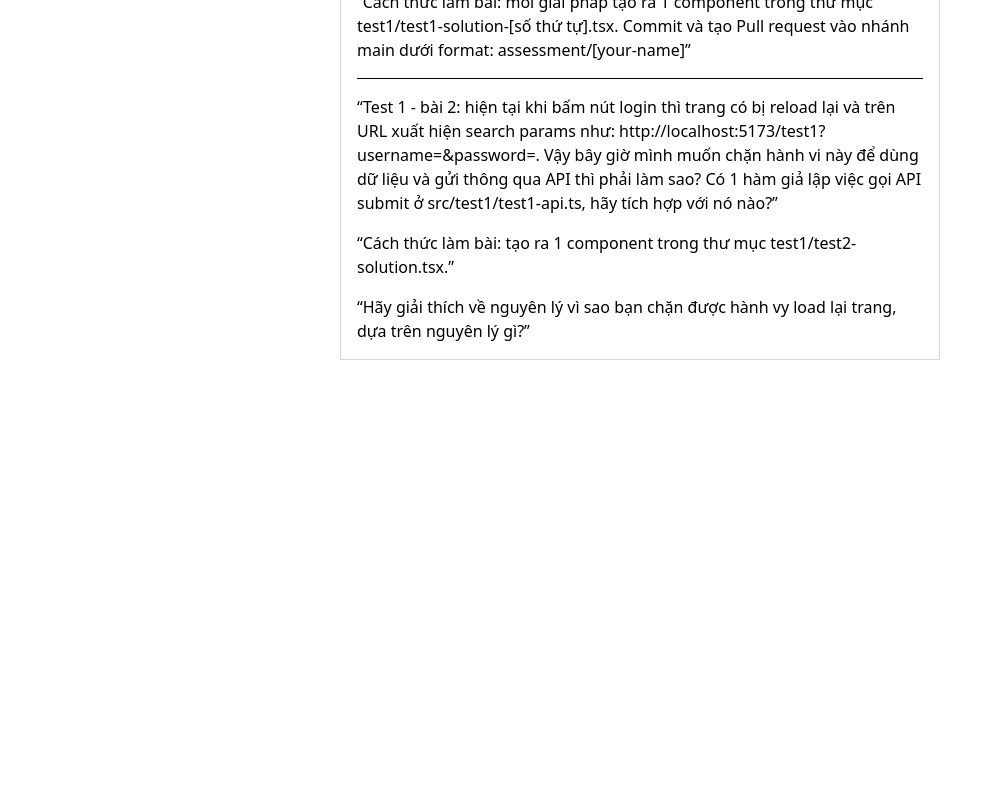
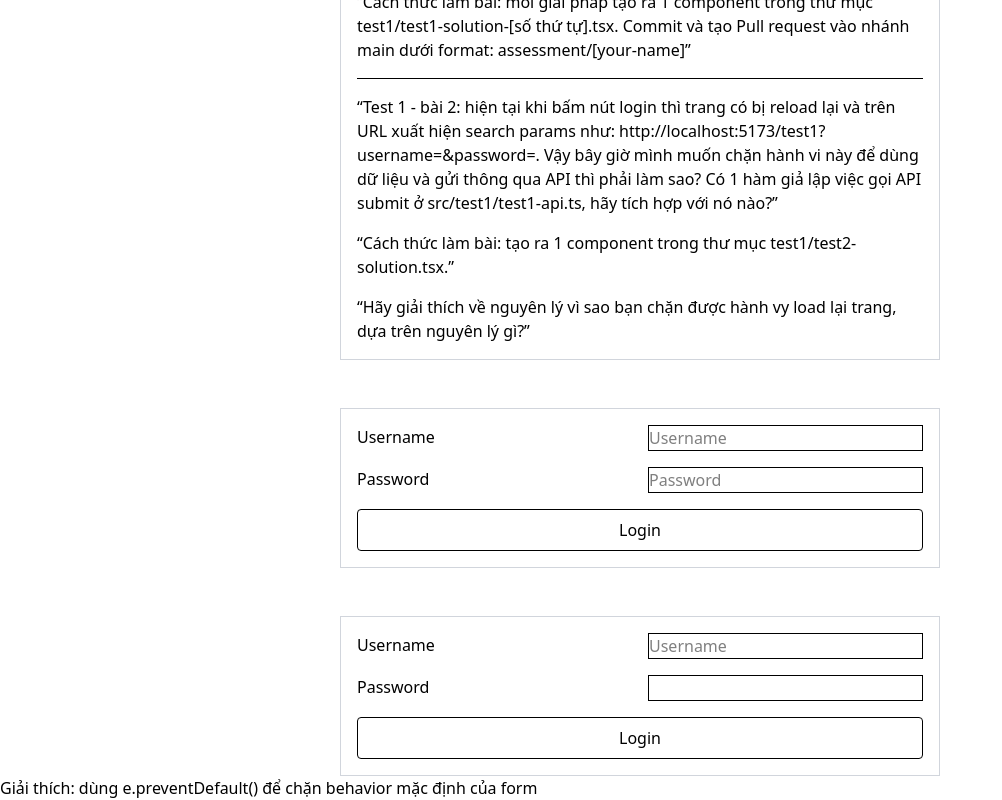
Before and after one commit to dangphu2412/advance-react-assesment, a React (Vite) app: page /test1 in a window 1280 px wide. Shown: the part 369-1169 px from the top of the page, without its empty margins (0-1002 px from the left). Before the commit the page ends 800 px from the top, so only its background shows below. Built offline with nearby package versions, Linux system fonts and the light colour scheme.

Commit message:
"huhu em chua xong bai tap"

```diff
--- a/src/test1/Test1.tsx
+++ b/src/test1/Test1.tsx
@@ -1,54 +1,81 @@
-import {useState} from "react";
-import {Header} from "../shared/header.tsx";
+import { useState } from "react";
+import { Header } from "../shared/header.tsx";
+import LoginForm from "./test1-solution-1.tsx";
+import Test2Solution1 from "./test2-solution1.tsx";
+export default function Test1() {
+  const [username, setUsername] = useState("");
+  const [password, setPassword] = useState("");
 
-export default function Test1() {
-    const [username, setUsername] = useState('');
-    const [password, setPassword] = useState('');
+  return (
+    <>
+      <form
+        className={
+          "w-[600px] grid grid-cols-2 gap-4 border border-gray-300 p-4 mx-auto mt-12"
+        }
+      >
+        <Header>This is test1</Header>
 
-    return <form className={'w-[600px] grid grid-cols-2 gap-4 border border-gray-300 p-4 mx-auto mt-12'}>
-        <Header>
-            This is test1
-        </Header>
+        <label htmlFor={"username"}>Username</label>
+        <input
+          className={"border border-solid"}
+          id={"username"}
+          name={"username"}
+          placeholder={"Type username"}
+          value={username}
+          onChange={(e) => setUsername(e.target.value)}
+        />
 
-        <label htmlFor={'username'}>
-            Username
-        </label>
-        <input className={'border border-solid'} id={'username'} name={'username'} placeholder={'Type username'} value={username} onChange={(e) => setUsername(e.target.value)} />
+        <label htmlFor={"password"}>Password</label>
+        <input
+          className={"border border-solid"}
+          id={"password"}
+          name={"password"}
+          type={"password"}
+          value={password}
+          onChange={(e) => setPassword(e.target.value)}
+        />
 
-        <label htmlFor={'password'}>
-            Password
-        </label>
-        <input className={'border border-solid'} id={'password'} name={'password'} type={'password'} value={password} onChange={(e) => setPassword(e.target.value)} />
-
-        <button className={'border rounded col-span-2 cursor-pointer p-2'}>
-            Login
+        <button className={"border rounded col-span-2 cursor-pointer p-2"}>
+          Login
         </button>
 
-        <q className={'col-span-2'}>
-            Test 1 - bài 1: mỗi lần thay đổi value của username hoặc password đều làm component này re-render.
-            Vậy bạn có những cách nào để mỗi thành phần của form thay đổi 1 cách độc lập và không làm ảnh hưởng đến việc render của nhau?
+        <q className={"col-span-2"}>
+          Test 1 - bài 1: mỗi lần thay đổi value của username hoặc password đều
+          làm component này re-render. Vậy bạn có những cách nào để mỗi thành
+          phần của form thay đổi 1 cách độc lập và không làm ảnh hưởng đến việc
+          render của nhau?
         </q>
 
-        <q className={'col-span-2'}>
-            Cách thức làm bài: mỗi giải pháp tạo ra 1 component trong thư mục test1/test1-solution-[số thứ tự].tsx.
-            Commit và tạo Pull request vào nhánh main dưới format: assessment/[your-name]
+        <q className={"col-span-2"}>
+          Cách thức làm bài: mỗi giải pháp tạo ra 1 component trong thư mục
+          test1/test1-solution-[số thứ tự].tsx. Commit và tạo Pull request vào
+          nhánh main dưới format: assessment/[your-name]
         </q>
 
-        <hr className={'col-span-2'} />
+        <hr className={"col-span-2"} />
 
-        <q className={'col-span-2'}>
-            Test 1 - bài 2: hiện tại khi bấm nút login thì trang có bị reload lại và trên URL xuất hiện search params như: http://localhost:5173/test1?username=&password=.
-            Vậy bây giờ mình muốn chặn hành vi này để dùng dữ liệu và gửi thông qua API thì phải làm sao?
-            Có 1 hàm giả lập việc gọi API submit ở src/test1/test1-api.ts, hãy tích hợp với nó nào?
+        <q className={"col-span-2"}>
+          Test 1 - bài 2: hiện tại khi bấm nút login thì trang có bị reload lại
+          và trên URL xuất hiện search params như:
+          http://localhost:5173/test1?username=&password=. Vậy bây giờ mình muốn
+          chặn hành vi này để dùng dữ liệu và gửi thông qua API thì phải làm
+          sao? Có 1 hàm giả lập việc gọi API submit ở src/test1/test1-api.ts,
+          hãy tích hợp với nó nào?
         </q>
 
-        <q className={'col-span-2'}>
-            Cách thức làm bài: tạo ra 1 component trong thư mục test1/test2-solution.tsx.
+        <q className={"col-span-2"}>
+          Cách thức làm bài: tạo ra 1 component trong thư mục
+          test1/test2-solution.tsx.
         </q>
 
-        <q className={'col-span-2'}>
-            Hãy giải thích về nguyên lý vì sao bạn chặn được hành vy load lại trang, dựa trên nguyên lý gì?
-            {/*Hãy comment ở đây*/}
+        <q className={"col-span-2"}>
+          Hãy giải thích về nguyên lý vì sao bạn chặn được hành vy load lại
+          trang, dựa trên nguyên lý gì?
+          {/*Hãy comment ở đây*/}
         </q>
-    </form>
+      </form>
+      <LoginForm />
+      <Test2Solution1 />
+    </>
+  );
 }
--- /dev/null
+++ b/src/test1/test1-solution-1.tsx
@@ -0,0 +1,41 @@
+import { useRef } from "react";
+
+export default function LoginForm() {
+  const usernameRef = useRef("");
+  const passwordRef = useRef("");
+
+  return (
+    <form
+      className={
+        "w-[600px] grid grid-cols-2 gap-4 border border-gray-300 p-4 mx-auto mt-12"
+      }
+    >
+      <label htmlFor="username">Username</label>
+      <input
+        className={"border border-solid"}
+        id={"username"}
+        name={"username"}
+        placeholder="Username"
+        onChange={(e) => {
+          usernameRef.current = e.target.value;
+          console.log(usernameRef.current);
+        }}
+      />
+      <label htmlFor="password">Password</label>
+      <input
+        placeholder="Password"
+        type="password"
+        className={"border border-solid"}
+        id={"password"}
+        name={"password"}
+        onChange={(e) => {
+          passwordRef.current = e.target.value;
+          console.log(passwordRef.current);
+        }}
+      />
+      <button className={"border rounded col-span-2 cursor-pointer p-2"}>
+        Login
+      </button>
+    </form>
+  );
+}
--- /dev/null
+++ b/src/test1/test2-solution1.tsx
@@ -0,0 +1,47 @@
+import { useState } from "react";
+import { submit } from "./test1-api";
+
+export default function Test2Solution1() {
+  const [username, setUsername] = useState("");
+  const [password, setPassword] = useState("");
+
+  const handleSubmit = async (e: React.FormEvent) => {
+    e.preventDefault();
+    await submit({ username, password });
+  };
+
+  return (
+    <>
+    <form
+      onSubmit={handleSubmit}
+      className="w-[600px] grid grid-cols-2 gap-4 border border-gray-300 p-4 mx-auto mt-12"
+    >
+      <label htmlFor="username">Username</label>
+      <input
+        className="border border-solid"
+        id="username"
+        name="username"
+        placeholder="Username"
+        value={username}
+        onChange={(e) => setUsername(e.target.value)}
+      />
+      <label htmlFor="password">Password</label>
+      <input
+        className="border border-solid"
+        id="password"
+        name="password"
+        type="password"
+        value={password}
+        onChange={(e) => setPassword(e.target.value)}
+      />
+      <button
+        className="border rounded col-span-2 cursor-pointer p-2"
+        type="submit"
+      >
+        Login
+      </button>
+    </form>
+    <p>Giải thích: dùng e.preventDefault() để chặn behavior mặc định của form </p>
+    </>
+  );
+}
--- /dev/null
+++ b/src/test2/test1-solution-1.tsx
@@ -0,0 +1,84 @@
+import { useState } from "react";
+
+type Card = {
+  id: number;
+  name: string;
+  description: string;
+  tags: string[];
+};
+
+export default function AddCardForm({
+  onAddCard,
+}: {
+  onAddCard: (card: Card) => void;
+}) {
+  const [name, setName] = useState("");
+  const [description, setDescription] = useState("");
+  const [tags, setTags] = useState("");
+  const [open, setOpen] = useState(false);
+
+  const handleSubmit = (e: React.FormEvent) => {
+    e.preventDefault();
+    const newCard: Card = {
+      id: Date.now(),
+      name,
+      description,
+      tags: tags
+        .split(",")
+        .map((t) => t.trim())
+        .filter(Boolean),
+    };
+
+    onAddCard(newCard);
+    setOpen(false);
+    setName("");
+    setDescription("");
+    setTags("");
+  };
+
+  if (!open) {
+    return (
+      <div
+        className="border border-black rounded p-4 flex flex-col gap-2"
+        onClick={() => setOpen(true)}
+      >
+        <span className="text-2xl flex justify-center items-center">+</span>
+      </div>
+    );
+  }
+
+  return (
+    <form
+      onSubmit={handleSubmit}
+      className="border border-black rounded p-4 flex flex-col gap-3 col-span-2"
+    >
+      <input
+        className="border p-2 rounded"
+        placeholder="Name"
+        value={name}
+        onChange={(e) => setName(e.target.value)}
+      />
+
+      <textarea
+        className="border p-2 rounded"
+        placeholder="Description"
+        value={description}
+        onChange={(e) => setDescription(e.target.value)}
+      />
+
+      <input
+        className="border p-2 rounded"
+        placeholder="Tags"
+        value={tags}
+        onChange={(e) => setTags(e.target.value)}
+      />
+
+      <div className="flex justify-end gap-2">
+        <button type="button" onClick={() => setOpen(false)}>
+          Cancel
+        </button>
+        <button type="submit">Save</button>
+      </div>
+    </form>
+  );
+}
--- /dev/null
+++ b/src/test2/test2-solution-1.tsx
@@ -0,0 +1,10 @@
+export type Card = {
+  id: number;
+  name: string;
+  description: string;
+  tags: string[];
+};
+
+export function deleteCardByIndex(cardList: Card[], itemRemove: number): Card[] {
+  return cardList.filter((card, currentItem) => currentItem !== itemRemove);
+}
--- /dev/null
+++ b/src/test2/test3-solution.tsx
@@ -0,0 +1,68 @@
+import { useState } from "react";
+
+export default function Test3Solution() {
+  const [items, setItems] = useState([
+    { id: 1, value: "A" },
+    { id: 2, value: "B" },
+    { id: 3, value: "C" },
+  ]);
+
+  const addItem = () => {
+    setItems((prev) => [{ id: Date.now(), value: "New" }, ...prev]);
+  };
+
+function removeByIndex(idx: number) {
+  setItems((prevItems) => {
+    const newItems = prevItems.filter((item, index) => index !== idx);
+    return newItems;
+  });
+}
+  function removeById(id: number) {
+    setItems((prev) => prev.filter((item) => item.id !== id));
+  }
+
+  return (
+    <div>
+      <h2>Use index as key</h2>
+      <button onClick={addItem}>Add</button>
+      <ul>
+        {items.map((item, idx) => (
+          <ListItem
+            key={idx}
+            value={item.value}
+            onRemove={() => removeByIndex(idx)}
+          />
+        ))}
+      </ul>
+
+      <h2>Use id as key</h2>
+      <ul>
+        {items.map((item) => (
+          <ListItem
+            key={item.id}
+            value={item.value}
+            onRemove={() => removeById(item.id)}
+          />
+        ))}
+      </ul>
+    </div>
+  );
+}
+
+function ListItem({
+  value,
+  onRemove,
+}: {
+  value: string;
+  onRemove: () => void;
+}) {
+  const [count, setCount] = useState(0);
+
+  return (
+    <li>
+      {value} -{" "}
+      <button onClick={() => setCount((c) => c + 1)}>Click: {count}</button>{" "}
+      <button onClick={onRemove}>Remove</button>
+    </li>
+  );
+}
```
Also changed, not shown: src/test2/Test2.tsx (+80 -58 lines).
